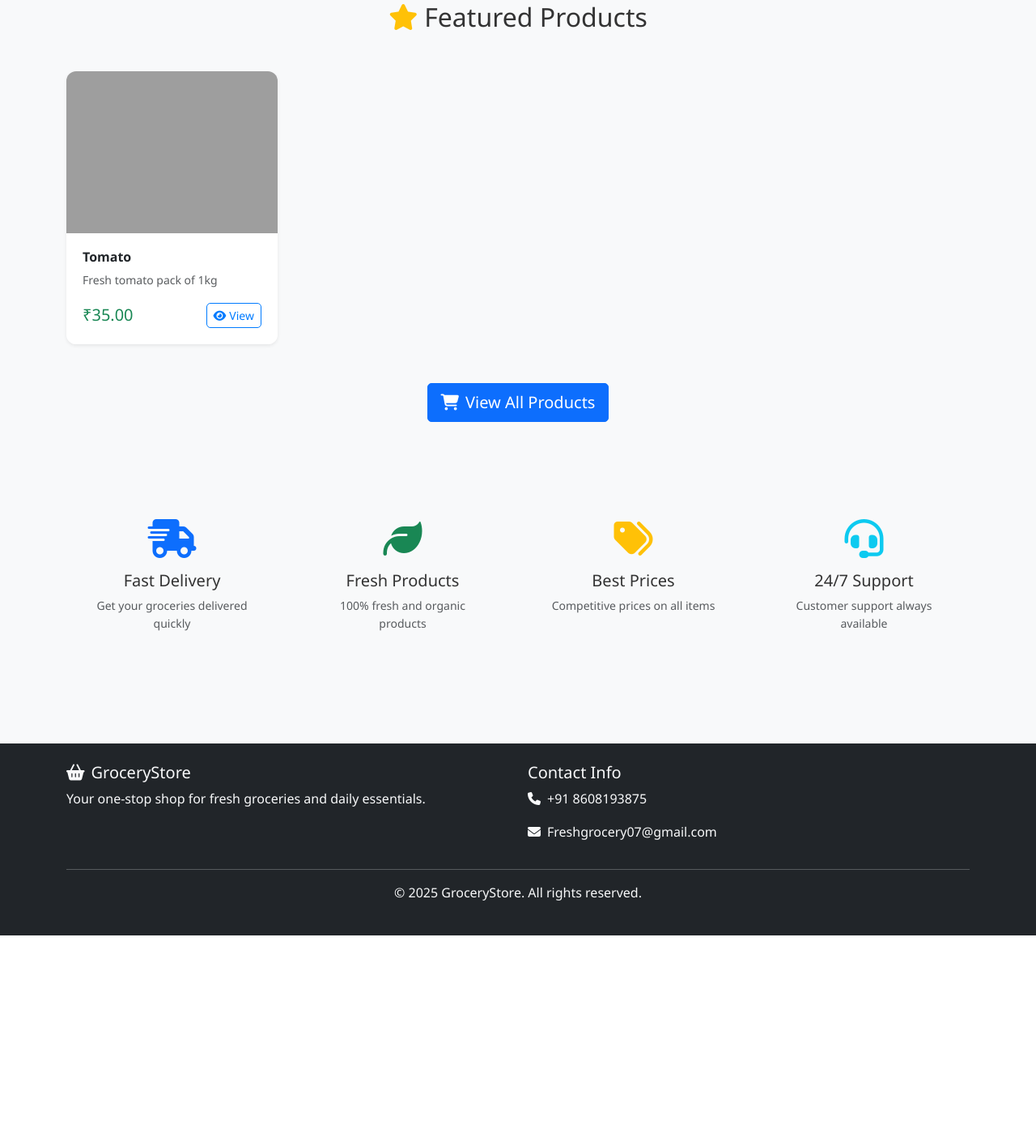
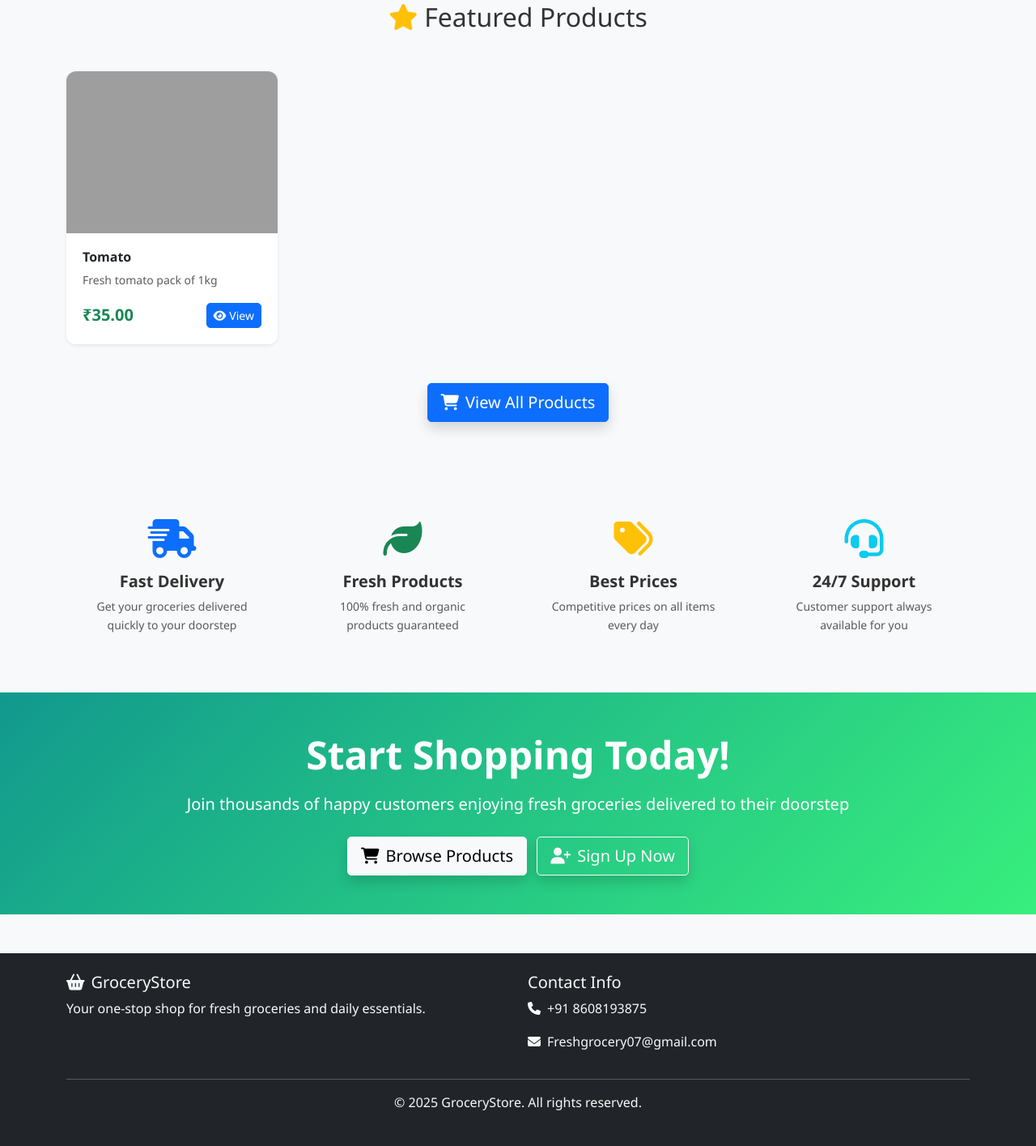
Before and after one commit to YugaBharathi29/grocery-store-app, a Flask app: page / in a window 1280 px wide. Shown: the part 1042-2457 px from the top of the page at 81% size. Before the commit the page ends 2197 px from the top, so only its background shows below. Run offline with Flask 3, Linux system fonts and the light colour scheme; grey boxes are pictures that could not be loaded.

Commit message:
Update index.html

```diff
--- a/templates/index.html
+++ b/templates/index.html
@@ -60,6 +60,7 @@
             <div class="text-center py-5">
                 <i class="fas fa-box-open fa-4x text-muted mb-3"></i>
                 <h4 class="text-muted">No categories available</h4>
+                <p class="text-muted">Check back soon for new categories!</p>
             </div>
         {% endif %}
     </div>
@@ -76,6 +77,7 @@
                 {% for product in products %}
                     <div class="col-lg-3 col-md-4 col-sm-6">
                         <div class="card h-100 shadow-sm border-0 product-card">
+                            <div class="position-relative">
                                 {% if product.image %}
                                     <img src="{{ product.image }}"
                                          class="card-img-top"
@@ -97,16 +99,21 @@
                                         <span class="badge bg-warning text-dark">Low Stock</span>
                                     </div>
                                 {% endif %}
+                            </div>
 
-                            <div class="card-body">
+                            <div class="card-body d-flex flex-column">
                                 <h6 class="card-title fw-bold">{{ product.name }}</h6>
-                                <p class="card-text text-muted small">{{ product.description[:50] }}{% if product.description|length > 50 %}...{% endif %}</p>
-                                <div class="d-flex justify-content-between align-items-center mt-3">
-                                    <span class="h5 text-success mb-0">₹{{ '%.2f' % product.price }}</span>
+                                <p class="card-text text-muted small mb-3">
+                                    {{ product.description[:60] }}{% if product.description|length > 60 %}...{% endif %}
+                                </p>
+                                <div class="mt-auto">
+                                    <div class="d-flex justify-content-between align-items-center">
+                                        <span class="h5 text-success mb-0 fw-bold">₹{{ '%.2f' % product.price }}</span>
                                         <a href="{{ url_for('product_detail', id=product.id) }}"
-                                       class="btn btn-sm btn-outline-primary">
+                                           class="btn btn-sm btn-primary">
                                             <i class="fas fa-eye me-1"></i>View
                                         </a>
+                                    </div>
                                 </div>
                             </div>
                         </div>
@@ -114,7 +121,7 @@
                 {% endfor %}
             </div>
             <div class="text-center mt-5">
-                <a href="{{ url_for('products') }}" class="btn btn-primary btn-lg">
+                <a href="{{ url_for('products') }}" class="btn btn-primary btn-lg shadow">
                     <i class="fas fa-shopping-cart me-2"></i>View All Products
                 </a>
             </div>
@@ -122,6 +129,7 @@
             <div class="text-center py-5">
                 <i class="fas fa-box-open fa-4x text-muted mb-3"></i>
                 <h4 class="text-muted">No products available</h4>
+                <p class="text-muted">Check back soon for new products!</p>
             </div>
         {% endif %}
     </div>
@@ -133,33 +141,57 @@
         <div class="row g-4 text-center">
             <div class="col-md-3 col-sm-6">
                 <div class="feature-box p-4">
-                    <i class="fas fa-shipping-fast fa-3x text-primary mb-3"></i>
-                    <h5>Fast Delivery</h5>
-                    <p class="text-muted small">Get your groceries delivered quickly</p>
+                    <div class="feature-icon mb-3">
+                        <i class="fas fa-shipping-fast fa-3x text-primary"></i>
+                    </div>
+                    <h5 class="fw-bold">Fast Delivery</h5>
+                    <p class="text-muted small mb-0">Get your groceries delivered quickly to your doorstep</p>
                 </div>
             </div>
             <div class="col-md-3 col-sm-6">
                 <div class="feature-box p-4">
-                    <i class="fas fa-leaf fa-3x text-success mb-3"></i>
-                    <h5>Fresh Products</h5>
-                    <p class="text-muted small">100% fresh and organic products</p>
+                    <div class="feature-icon mb-3">
+                        <i class="fas fa-leaf fa-3x text-success"></i>
+                    </div>
+                    <h5 class="fw-bold">Fresh Products</h5>
+                    <p class="text-muted small mb-0">100% fresh and organic products guaranteed</p>
                 </div>
             </div>
             <div class="col-md-3 col-sm-6">
                 <div class="feature-box p-4">
-                    <i class="fas fa-tags fa-3x text-warning mb-3"></i>
-                    <h5>Best Prices</h5>
-                    <p class="text-muted small">Competitive prices on all items</p>
+                    <div class="feature-icon mb-3">
+                        <i class="fas fa-tags fa-3x text-warning"></i>
+                    </div>
+                    <h5 class="fw-bold">Best Prices</h5>
+                    <p class="text-muted small mb-0">Competitive prices on all items every day</p>
                 </div>
             </div>
             <div class="col-md-3 col-sm-6">
                 <div class="feature-box p-4">
-                    <i class="fas fa-headset fa-3x text-info mb-3"></i>
-                    <h5>24/7 Support</h5>
-                    <p class="text-muted small">Customer support always available</p>
+                    <div class="feature-icon mb-3">
+                        <i class="fas fa-headset fa-3x text-info"></i>
+                    </div>
+                    <h5 class="fw-bold">24/7 Support</h5>
+                    <p class="text-muted small mb-0">Customer support always available for you</p>
                 </div>
             </div>
         </div>
+    </div>
+</section>
+
+<!-- Call to Action Section -->
+<section class="py-5 text-white text-center" style="background: linear-gradient(135deg, #11998e 0%, #38ef7d 100%);">
+    <div class="container">
+        <h2 class="display-5 fw-bold mb-3">Start Shopping Today!</h2>
+        <p class="lead mb-4">Join thousands of happy customers enjoying fresh groceries delivered to their doorstep</p>
+        <a href="{{ url_for('products') }}" class="btn btn-light btn-lg me-2 shadow">
+            <i class="fas fa-shopping-cart me-2"></i>Browse Products
+        </a>
+        {% if not session.user_id %}
+            <a href="{{ url_for('register') }}" class="btn btn-outline-light btn-lg shadow">
+                <i class="fas fa-user-plus me-2"></i>Sign Up Now
+            </a>
+        {% endif %}
     </div>
 </section>
 
@@ -185,15 +217,39 @@
 .feature-box {
     transition: all 0.3s ease;
     border-radius: 10px;
+    background: transparent;
 }
 
 .feature-box:hover {
     background: white;
     box-shadow: 0 5px 15px rgba(0,0,0,0.1);
+    transform: translateY(-5px);
 }
 
-.product-card {
-    position: relative;
+.feature-icon {
+    transition: transform 0.3s ease;
+}
+
+.feature-box:hover .feature-icon {
+    transform: scale(1.1);
+}
+
+.product-card .card-body {
+    padding: 1.25rem;
+}
+
+.badge {
+    font-weight: 600;
+    padding: 0.5em 0.8em;
+}
+
+.btn {
+    transition: all 0.3s ease;
+}
+
+.btn:hover {
+    transform: translateY(-2px);
+    box-shadow: 0 4px 12px rgba(0,0,0,0.15);
 }
 </style>
 {% endblock %}
```
Lines whose indentation alone changed are shown as unchanged.
